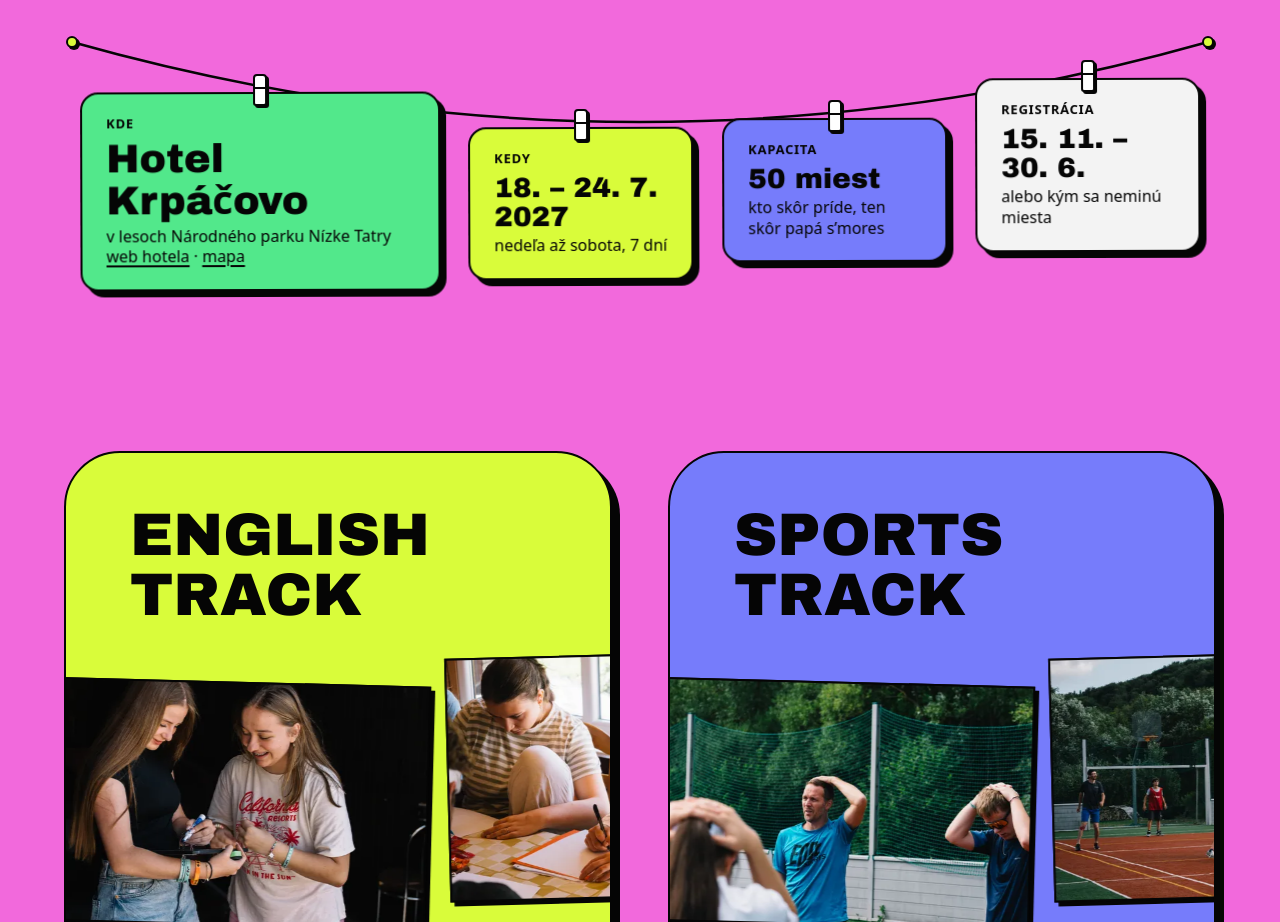
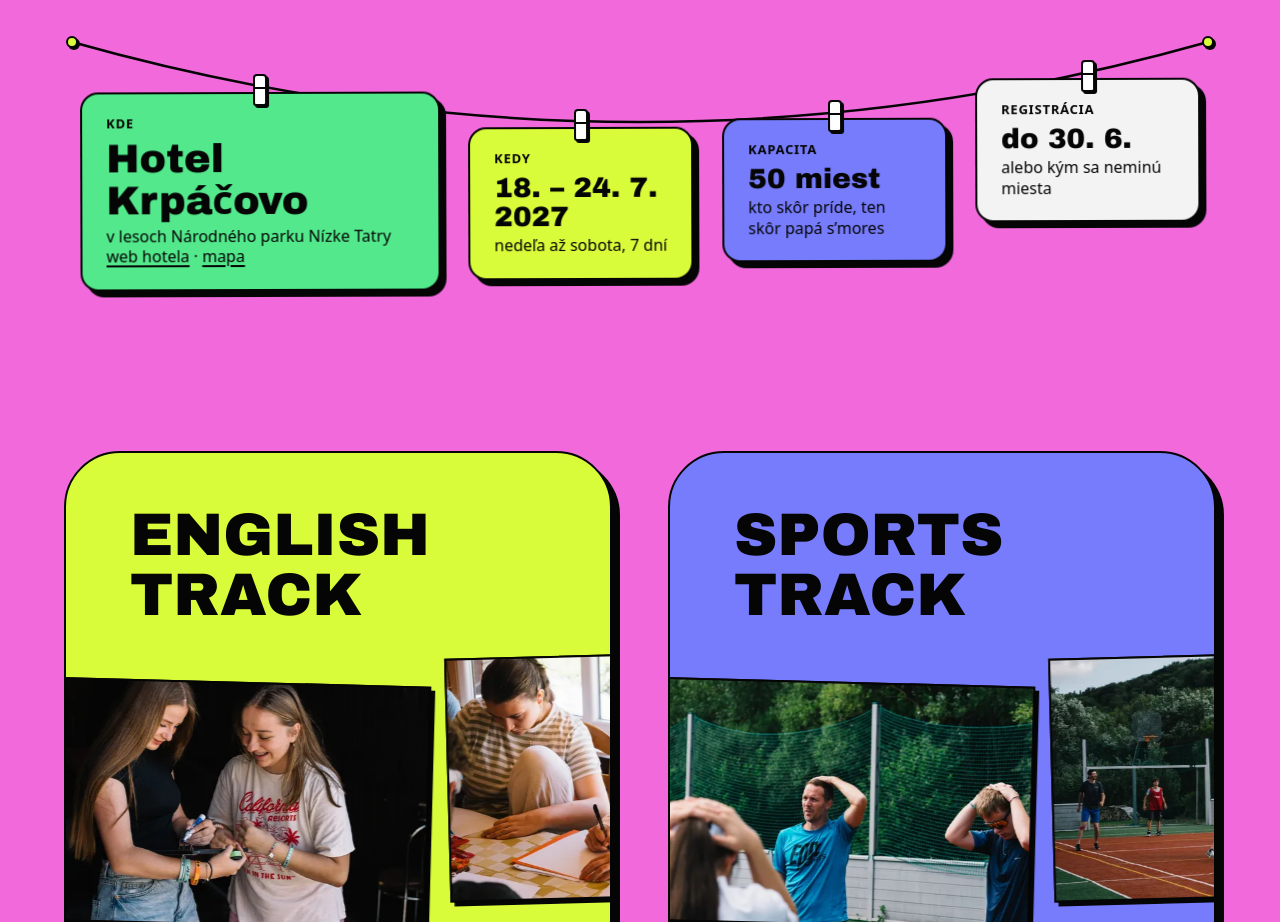
Before and after one commit to marusky/kecy26, a website: page src/index.html in a window 1280 px wide. Shown: the part 1500-2422 px from the top of the page. Drawn offline with nearby package versions, Linux system fonts and the light colour scheme; files that its build step writes are made by us from their sources; a web font is replaced by a local one.

Commit message:
Kartička Registrácia: len „do 30. 6.“
Co-Authored-By: Claude Opus 5.5 <noreply@anthropic.com>

```diff
--- a/src/index.html
+++ b/src/index.html
@@ -242,7 +242,7 @@
             </div>
             <div class="fact fact--wide bg-paper">
               <dt class="fact__label">Registrácia</dt>
-              <dd class="fact__value"><time datetime="2026-11-15">15.&nbsp;11.</time> – <time datetime="2027-06-30">30.&nbsp;6.</time></dd>
+              <dd class="fact__value">do <time datetime="2027-06-30">30.&nbsp;6.</time></dd>
               <dd class="fact__note">alebo kým sa neminú miesta</dd>
             </div>
           </dl>
```
